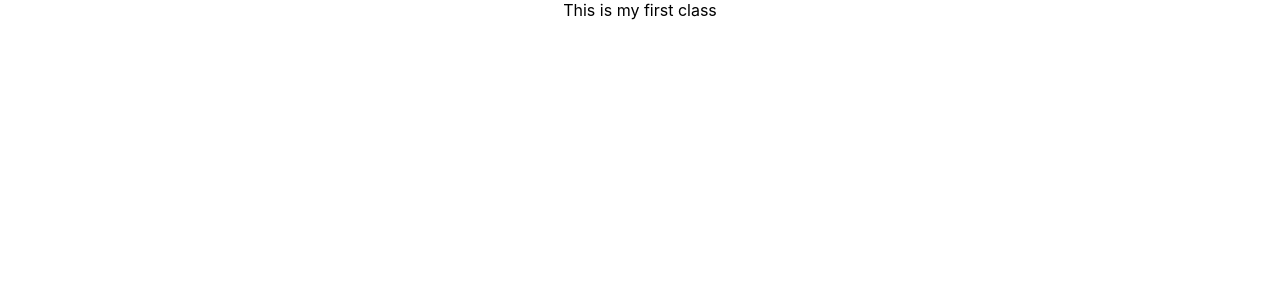
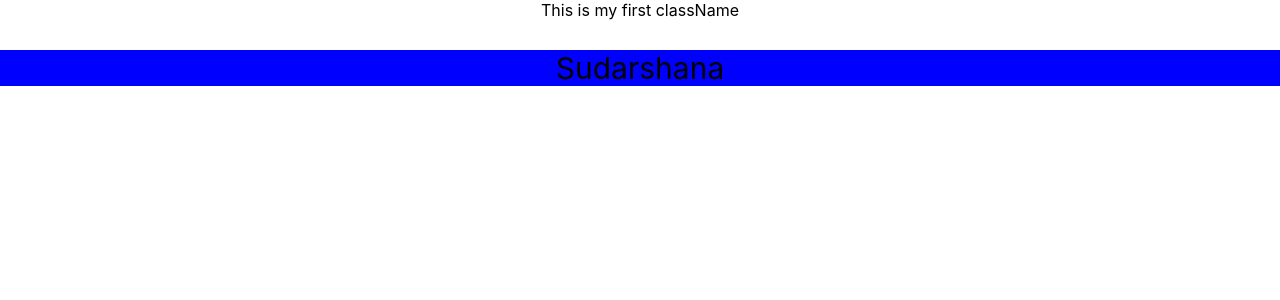
Before and after one commit to hemanthkatam/react-basics, a React (Create React App) app: page / in a window 1280 px wide. Shown: the top 300 px of the page. Built offline with nearby package versions, Linux system fonts and the light colour scheme.

Commit message:
this is my first commit

```diff
--- a/src/App.js
+++ b/src/App.js
@@ -4,7 +4,8 @@ import './App.css';
 function App() {
   return (
     <div className="App">
-     This is my first class
+     This is my first className
+     <p>Sudarshana</p>
     </div>
   );
 }
--- a/src/index.css
+++ b/src/index.css
@@ -11,3 +11,7 @@ code {
   font-family: source-code-pro, Menlo, Monaco, Consolas, 'Courier New',
     monospace;
 }
+p{
+  background-color:blue;
+  font-size: 30px;
+}
```
